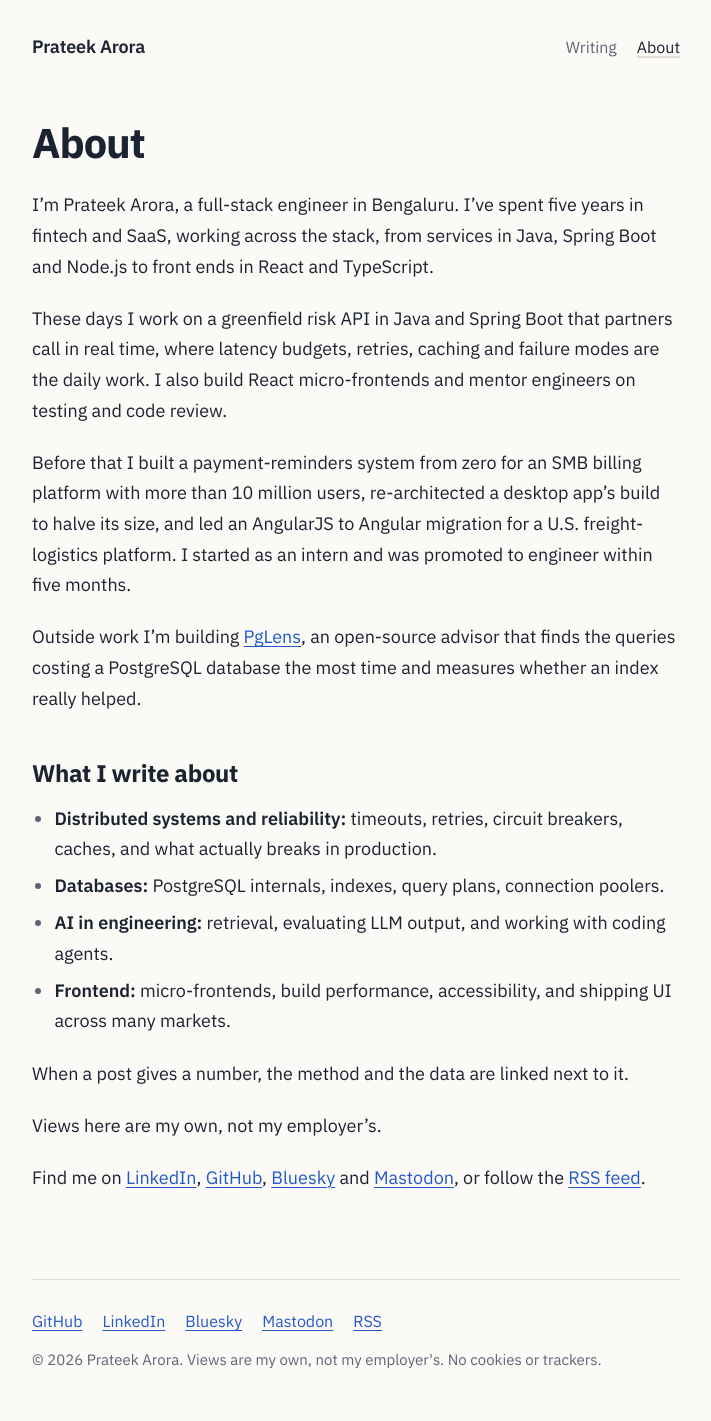
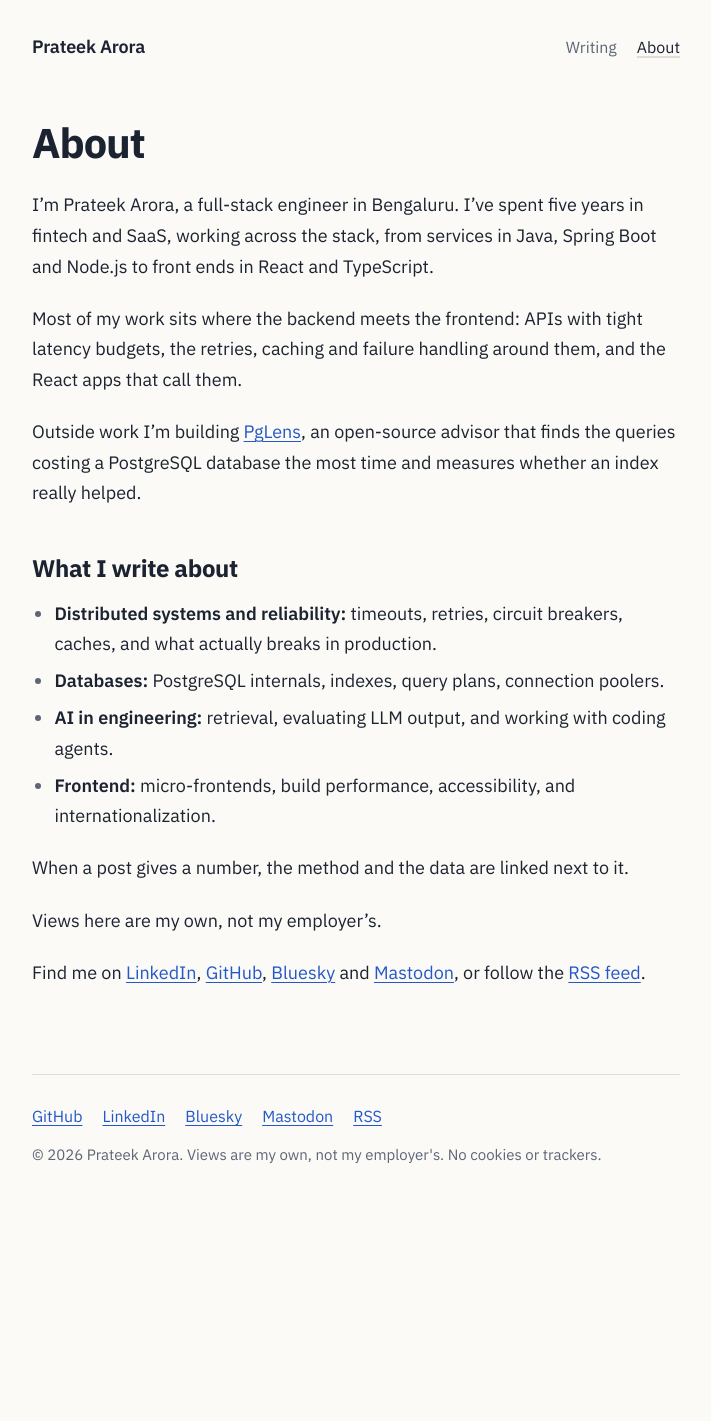
Before and after one commit to Prateek-Arora/Prateek-Arora.github.io, a Jekyll site: the page built from about.md, in a window 1280 px wide. Shown: the whole page, without its empty margins (284-995 px from the left). Built offline with Jekyll 4.4.1, drawn with Linux system fonts in a browser that asks for light colours; after the commit the page ends 1216 px from its top, so only the background shows below that.

Commit message:
Keep work details general on the About page
Co-Authored-By: Claude Opus 5.5 <noreply@anthropic.com>

```diff
--- a/_layouts/home.html
+++ b/_layouts/home.html
@@ -3,7 +3,7 @@ layout: default
 ---
 <section class="intro">
   <h1>Notes on distributed systems, databases, frontend, and AI.</h1>
-  <p class="lede">I'm Prateek Arora, a full-stack engineer with five years in fintech and SaaS. I work across the stack, from Java and Node.js services to React front ends, on payments, risk and 0-to-1 products. This is where I write up what I learn.</p>
+  <p class="lede">I'm Prateek Arora, a full-stack engineer with five years in fintech and SaaS. I work across the stack, from Java and Node.js services to React front ends. This is where I write up what I learn.</p>
   {% include links.html %}
 </section>
 
--- a/about.md
+++ b/about.md
@@ -9,14 +9,8 @@ I'm Prateek Arora, a full-stack engineer in Bengaluru. I've spent five years in
 working across the stack, from services in Java, Spring Boot and Node.js to front ends in React
 and TypeScript.
 
-These days I work on a greenfield risk API in Java and Spring Boot that partners call in real
-time, where latency budgets, retries, caching and failure modes are the daily work. I also build
-React micro-frontends and mentor engineers on testing and code review.
-
-Before that I built a payment-reminders system from zero for an SMB billing platform with more
-than 10 million users, re-architected a desktop app's build to halve its size, and led an
-AngularJS to Angular migration for a U.S. freight-logistics platform. I started as an intern and
-was promoted to engineer within five months.
+Most of my work sits where the backend meets the frontend: APIs with tight latency budgets, the
+retries, caching and failure handling around them, and the React apps that call them.
 
 Outside work I'm building [PgLens](https://github.com/Prateek-Arora/pglens), an open-source
 advisor that finds the queries costing a PostgreSQL database the most time and measures whether
@@ -28,8 +22,7 @@ an index really helped.
   actually breaks in production.
 - **Databases:** PostgreSQL internals, indexes, query plans, connection poolers.
 - **AI in engineering:** retrieval, evaluating LLM output, and working with coding agents.
-- **Frontend:** micro-frontends, build performance, accessibility, and shipping UI across many
-  markets.
+- **Frontend:** micro-frontends, build performance, accessibility, and internationalization.
 
 When a post gives a number, the method and the data are linked next to it.
 
```
